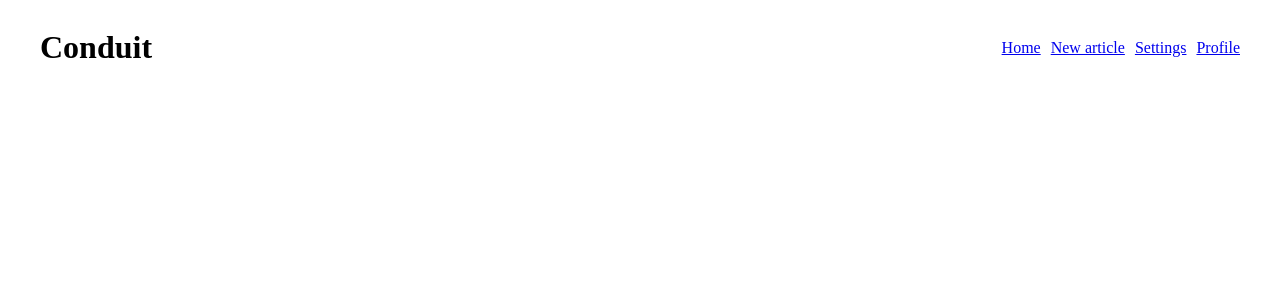
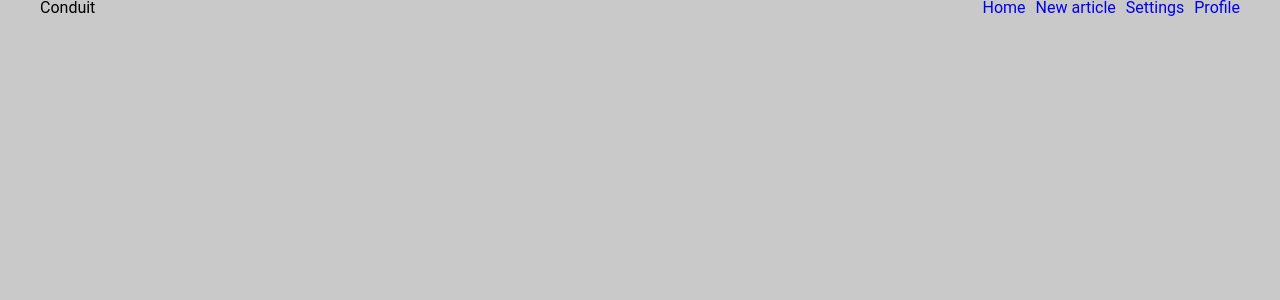
Before and after one commit to DmitryReztsov/blog-front, a React (Create React App) app: page / in a window 1280 px wide. Shown: the top 300 px of the page. Built offline with nearby package versions, Linux system fonts and the light colour scheme.

Commit message:
добавлены обнуляющие стили

```diff
--- /dev/null
+++ b/src/index.css
@@ -0,0 +1,89 @@
+* {
+    margin: 0;
+    padding: 0;
+    border: 0;
+}
+
+*,
+*::before,
+*::after {
+    -webkit-box-sizing: border-box;
+    box-sizing: border-box;
+}
+
+:focus,
+:active {
+    outline: none;
+}
+
+a:focus,
+a:active {
+    outline: none;
+}
+
+nav,
+footer,
+header,
+aside,
+section {
+    display: block;
+}
+
+html,
+body {
+    height: 100%;
+    width: 100%;
+    font-size: 16px;
+    line-height: 1;
+    -ms-text-size-adjust: 100%;
+    -moz-text-size-adjust: 100%;
+    -webkit-text-size-adjust: 100%;
+    font-family: 'Roboto', sans-serif;
+    background-color: #c9c9c9;
+}
+
+input,
+button,
+textarea {
+    font-family: 'Roboto', sans-serif;
+}
+
+input::-ms-clear {
+    display: none;
+}
+
+button {
+    cursor: pointer;
+}
+
+button::-moz-focus-inner {
+    padding: 0;
+    border: 0;
+}
+
+a,
+a:visited {
+    text-decoration: none;
+}
+
+a:hover {
+    text-decoration: none;
+}
+
+ul li {
+    list-style: none;
+}
+
+img {
+    vertical-align: top;
+}
+
+h1,
+h2,
+h3,
+h4,
+h5,
+h6 {
+    font-size: inherit;
+    font-weight: 400;
+}
--- a/src/index.tsx
+++ b/src/index.tsx
@@ -2,6 +2,7 @@
 import ReactDOM from 'react-dom';
 import App from './components/App/App';
 import {BrowserRouter} from "react-router-dom";
+import "./index.css"
 
 ReactDOM.render(
     <BrowserRouter>
```
